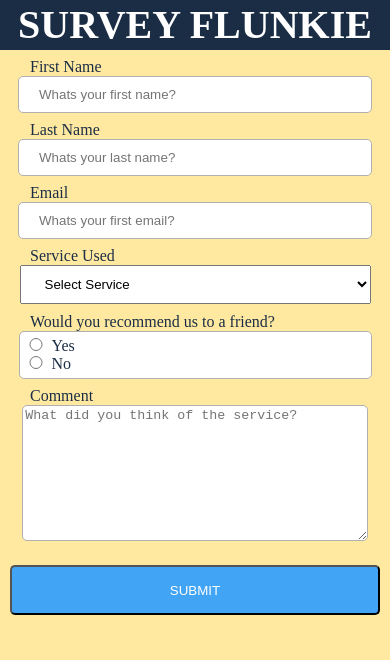
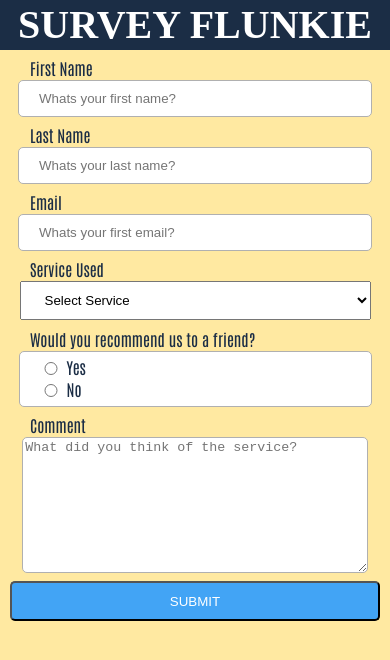
Before and after one commit to TheNootLinja/survey-form, a React (Create React App) app: page / in a window 390 px wide. Shown: the top 660 px of the page. Built offline with nearby package versions, Linux system fonts and the light colour scheme; a web font is replaced by a local one.

Commit message:
Fix styling issue where on mobile, the radio buttons were appearing too close to edge of container

```diff
--- a/public/index.html
+++ b/public/index.html
@@ -26,6 +26,8 @@
     -->
     <link rel="preconnect" href="https://fonts.gstatic.com">
     <link href="https://fonts.googleapis.com/css2?family=Freckle+Face&display=swap" rel="stylesheet">
+    <link rel="preconnect" href="https://fonts.gstatic.com">
+    <link href="https://fonts.googleapis.com/css2?family=Antonio&display=swap" rel="stylesheet">
     <title>Survey Flunkie</title>
   </head>
   <body>
--- a/src/styles/Button.css
+++ b/src/styles/Button.css
@@ -1,6 +1,6 @@
 button {
-  margin-top: 1rem;
-  height: 50px;
+  /* margin-top: 1rem; */
+  height: 40px;
   width: 95%;
   border-radius: 5px;
   text-transform: uppercase;
--- a/src/styles/Form.css
+++ b/src/styles/Form.css
@@ -23,7 +23,7 @@
 
 .radio-group input {
   display: inline;
-  margin: 0;
+  margin-left: 15px;
   width: 2rem;
 }
 
@@ -59,6 +59,7 @@ select {
 
 label {
   margin-left: 30px;
+  font-family: 'Antonio', sans-serif;
 }
 
 form {
```
